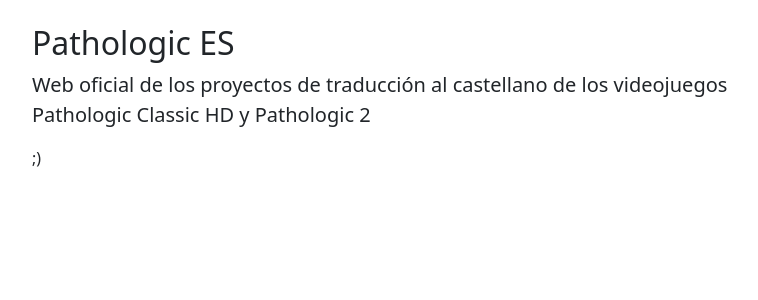
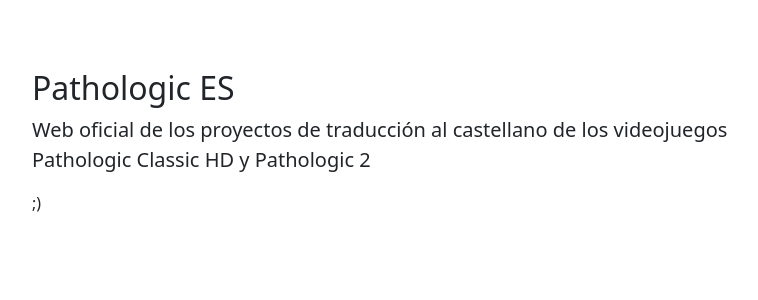
Before and after one commit to pathologic-es/pathologic-es.github.io, a Jekyll site: the page built from index.html, in a window 1280 px wide. Shown: the top 300 px of the page, without its empty margins (240-998 px from the left). Built offline with Jekyll 4.4.1, drawn with Linux system fonts in a browser that asks for light colours.

Commit message:
Update styles.css

```diff
--- a/assets/styles.css
+++ b/assets/styles.css
@@ -1 +1 @@
-body.default { margin: calc(1.1em + 0.5vw) auto; }
+body.default { margin: calc(5% + 0.5vh) auto; }
```
